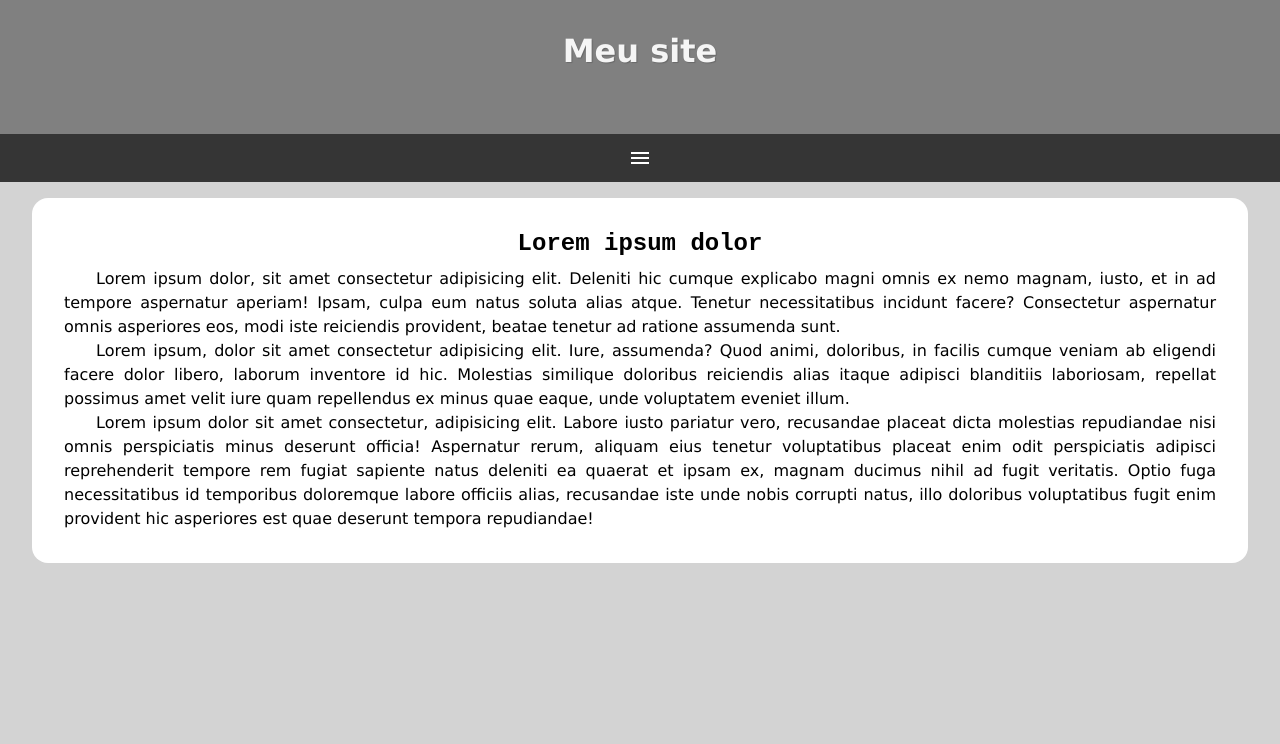
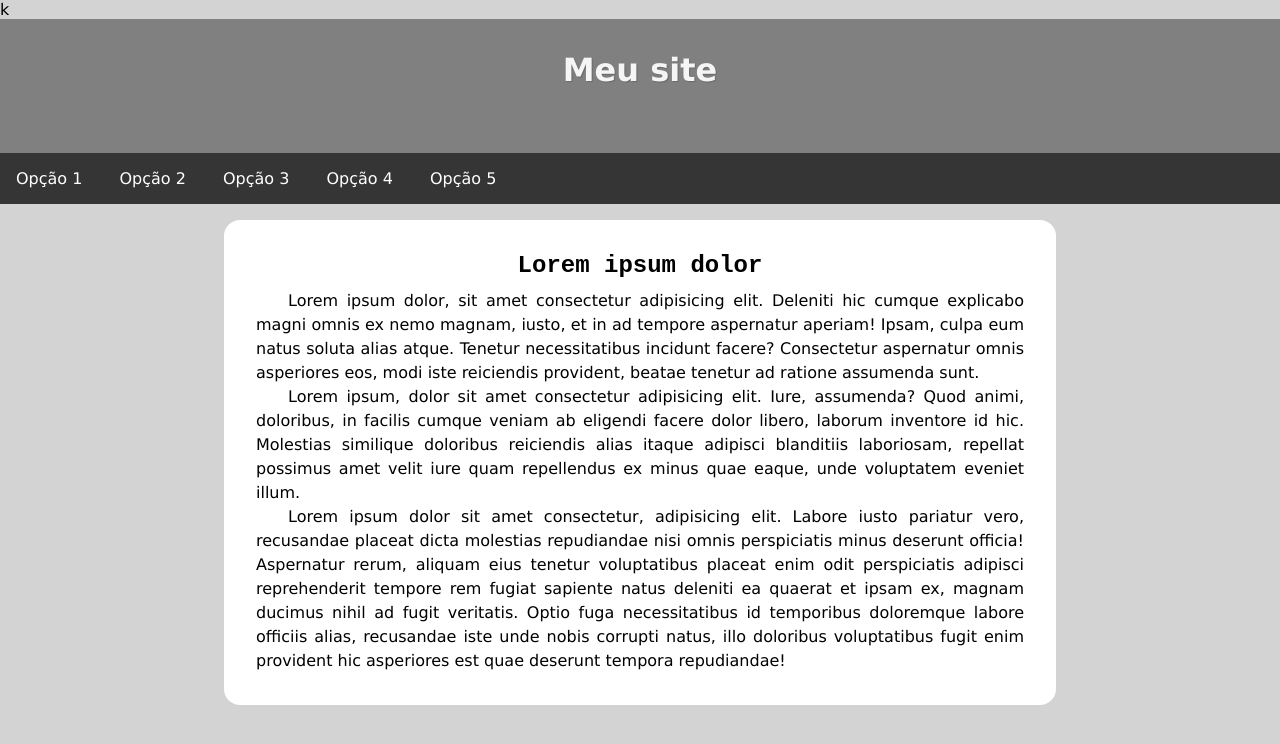
Before and after one commit to GalderioJaguara/html-css, a plain HTML site: page exercicios/ex26/mq005/index.html in a window 1280 px wide. Drawn offline with nearby package versions, Linux system fonts and the light colour scheme.

Commit message:
mobile fisrt exercicio

```diff
--- a/exercicios/ex26/mq005/index.html
+++ b/exercicios/ex26/mq005/index.html
@@ -6,9 +6,9 @@
     <title>Media queries</title>
     <link rel="stylesheet" href="style.css">
     <link href="https://fonts.googleapis.com/css2?family=Material+Symbols+Outlined" rel="stylesheet" />
-
+    <link rel="stylesheet" href="media-query.css">k
 </head>
-<body>
+<body onresize="menuWide()">
     <header>
         <h1>Meu site</h1>
         <span class="material-symbols-outlined" id="burger" onclick="clickMenu()">
@@ -41,6 +41,13 @@
            }
 
         }
+        function menuWide() {
+            if(window.innerWidth >= 768){
+                itens.style.display = 'block';
+            } else {
+                itens.style.display = 'none';
+            }
+        }
     </script>
 </body>
 </html>
--- /dev/null
+++ b/exercicios/ex26/mq005/media-query.css
@@ -0,0 +1,23 @@
+@charset "UTF-8";
+
+@media screen and (min-width:768px) {
+    span#burger {
+        display: none;
+    }
+    nav {
+        display: block;
+    }
+    nav li {
+        display: inline-block;
+    }
+    nav ul{
+        background-color: rgb(53, 53, 53);
+    }
+    nav a {
+        text-decoration: none;
+        background-color: rgb(53, 53, 53);
+    }
+    main {
+        max-width: 768px;
+    }
+}
```
